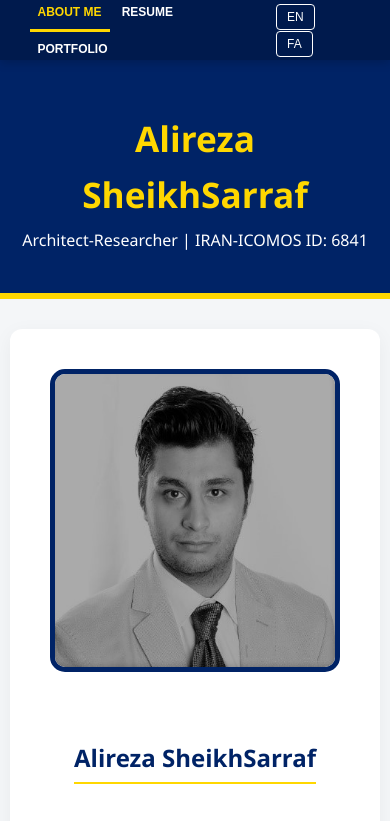
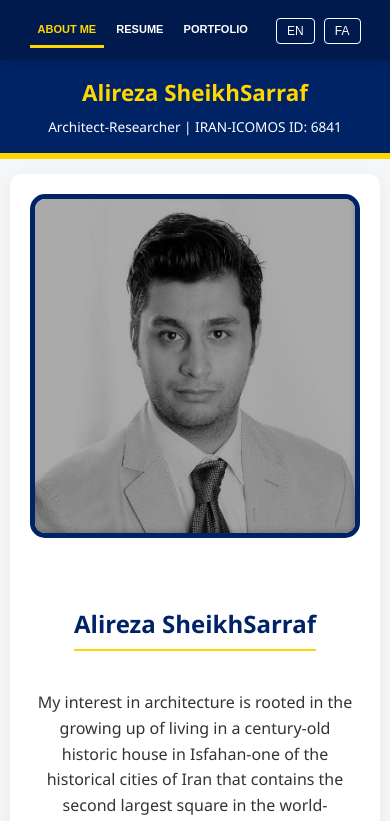
Before and after one commit to Alirezaschsrrf/Alirezaschsrrf.github.io, a plain HTML site: page index.html in a window 390 px wide. Shown: the top 821 px of the page. Drawn offline with Linux system fonts and the light colour scheme.

Commit message:
Update style.css

```diff
--- a/style.css
+++ b/style.css
@@ -15,12 +15,11 @@ body {
     line-height: 1.6;
 }
 
-/* --- NAVIGATION & HEADER (FIXED) --- */
+/* --- NAVIGATION --- */
 .top-bar {
     background-color: var(--dark-blue);
     height: 60px;
-    position: fixed;
-    top: 0;
+    position: relative; /* Scrolls with page */
     width: 100%;
     z-index: 3000;
     display: flex;
@@ -65,36 +64,63 @@ body {
     font-size: 12px;
 }
 
-/* Header Styles */
+/* --- HEADER --- */
 header {
     background-color: var(--royal-blue);
-    padding: 110px 0 40px 0; /* Top padding clears the fixed nav */
+    padding: 30px 0; /* استاندارد دسکتاپ */
     border-bottom: 6px solid var(--yellow);
     display: flex;
     justify-content: center;
-    position: sticky; /* Double locking mechanism */
-    top: 0;
+    position: relative;
     z-index: 2000;
+    /* انیمیشن ورود */
+    animation: slideDown 0.8s ease-out;
+}
+
+/* انیمیشن لود شدن هدر */
+@keyframes slideDown {
+    from { opacity: 0; transform: translateY(-20px); }
+    to { opacity: 1; transform: translateY(0); }
 }
 
 .header-container {
     width: 90%;
     max-width: 1100px;
     display: flex;
-    justify-content: space-between;
+    justify-content: center; /* وسط‌چین کردن کامل محتوا */
     align-items: center;
+    position: relative;
 }
 
-#header-text h1 { color: var(--yellow); margin: 0; font-size: 2.2rem; }
-#header-text p { color: var(--white); margin: 5px 0 0; font-size: 1rem; }
+#header-text {
+    text-align: center;
+    z-index: 2;
+}
 
+#header-text h1 {
+    color: var(--yellow);
+    margin: 0;
+    font-size: 2.2rem;
+    transition: font-size 0.3s ease; /* نرم شدن تغییر سایز */
+}
+#header-text p {
+    color: var(--white);
+    margin: 5px 0 0;
+    font-size: 1rem;
+    transition: font-size 0.3s ease;
+}
+
+/* عکس پروفایل هدر (فقط در دسکتاپ سمت راست است) */
 .header-avatar {
     width: 90px;
     height: 90px;
     border-radius: 50%;
     border: 3px solid var(--yellow);
     object-fit: cover;
-    display: none; /* Hidden by default (About Me) */
+    display: none;
+    position: absolute;
+    right: 0;
+    transition: all 0.3s ease;
 }
 
 /* --- MAIN CONTAINER --- */
@@ -157,7 +183,6 @@ header {
 .skill-item { margin-bottom: 12px; font-size: 0.9rem; font-weight: bold; }
 .bar-bg { background: #eee; height: 10px; border-radius: 5px; margin-top: 5px; }
 .bar-fill { background: var(--royal-blue); height: 100%; border-radius: 5px; }
-
 /* Documents */
 .documents-section { margin-top: 50px; border-top: 1px solid #ddd; padding-top: 30px; }
 .download-grid { display: grid; grid-template-columns: repeat(auto-fit, minmax(180px, 1fr)); gap: 15px; }
@@ -199,17 +224,48 @@ header {
 
 /* --- RESPONSIVE DESIGN (MOBILE/TABLET) --- */
 @media (max-width: 850px) {
+    /* 1. تنظیمات کلی ستون‌ها */
     .about-grid { grid-template-columns: 1fr; text-align: center; }
     .cv-layout { grid-template-columns: 1fr; }
-    .header-container { flex-direction: column; text-align: center; gap: 10px; }
+
+    /* 2. هدر فشرده برای موبایل */
+    header {
+        padding: 15px 0; /* کاهش ارتفاع هدر */
+    }
+
+    .header-container {
+        /* در موبایل آواتار را به جریان عادی برمی‌گردانیم اما فشرده */
+        flex-direction: column;
+        text-align: center;
+        gap: 8px;
+    }
+
+    #header-text h1 { font-size: 1.4rem; } /* فونت کوچک‌تر */
+    #header-text p { font-size: 0.85rem; }
+
+    .header-avatar {
+        position: static; /* حذف حالت شناور */
+        width: 60px; /* عکس کوچک‌تر */
+        height: 60px;
+        margin-top: 5px;
+    }
+
+    /* 3. نوار منو */
     .nav-container { padding: 0 10px; }
-    .tab-link { padding: 10px 8px; font-size: 12px; }
-    .header-avatar { margin-top: 10px; }
+    .tab-link { padding: 10px 8px; font-size: 11px; }
+    .container { padding: 20px; width: 95%; margin: 15px auto; }
 }
 
 /* RTL Support */
 .rtl-mode { direction: rtl; text-align: right; }
 .rtl-mode .header-container { flex-direction: row-reverse; }
+.rtl-mode .header-avatar { right: auto; left: 0; }
+/* در موبایل RTL هم باید عکس و متن وسط باشد */
+@media (max-width: 850px) {
+    .rtl-mode .header-container { flex-direction: column; }
+    .rtl-mode .header-avatar { left: auto; right: auto; }
+}
+
 [lang="fa"] { display: none; }
 .rtl-mode [lang="en"] { display: none; }
 .rtl-mode [lang="fa"] { display: block; }
```
